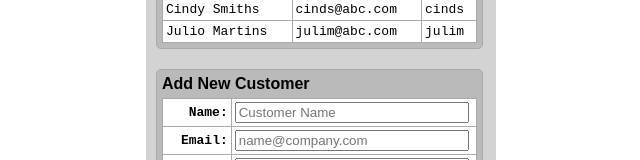
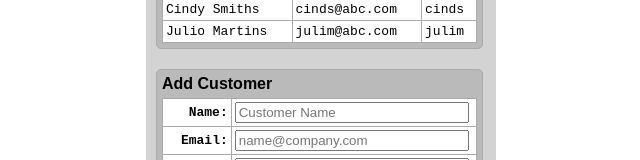
Before and after one commit to sdickson603/project-phase02-cust-app-starter, a React (Create React App) app: page / in a window 1280 px wide. Shown: the part 163-323 px from the top of the page, without its empty margins (319-959 px from the left). Built offline with nearby package versions, Linux system fonts and the light colour scheme.

Commit message:
updating mode to be more clear for users

```diff
--- a/src/App.js
+++ b/src/App.js
@@ -12,7 +12,7 @@ function App(params) {
   let blankCustomer = { "id": -1, "name": "", "email": "", "password": "" };
   const [customers, setCustomers] = useState([]);
   const [formObject, setFormObject] = useState(blankCustomer);
-  let mode = (formObject.id >= 0) ? 'Update Customer' : 'Add New Customer';//this dymanically changes the heading
+  let mode = (formObject.id >= 0) ? 'Update Customer' : 'Add Customer';//this dymanically changes the heading
   useEffect(() => { getCustomers() }, []);
 
   const getCustomers = function () {
@@ -51,12 +51,12 @@ function App(params) {
     log("in onDeleteClick()");
   }
 
-  const onSaveClick = function () {
+  const onSaveClick = function () { //when the save button is clicked, mode is used to determine if its an add or update
     log("in onSaveClick()");
-    if (mode === 'Add') {
+    if (mode === 'Add Customer') {
       post(formObject);
     }
-    if (mode === 'Update') {
+    if (mode === 'Update Customer') {
       put(formObject.id, formObject);
     }
     setFormObject(blankCustomer);
```
